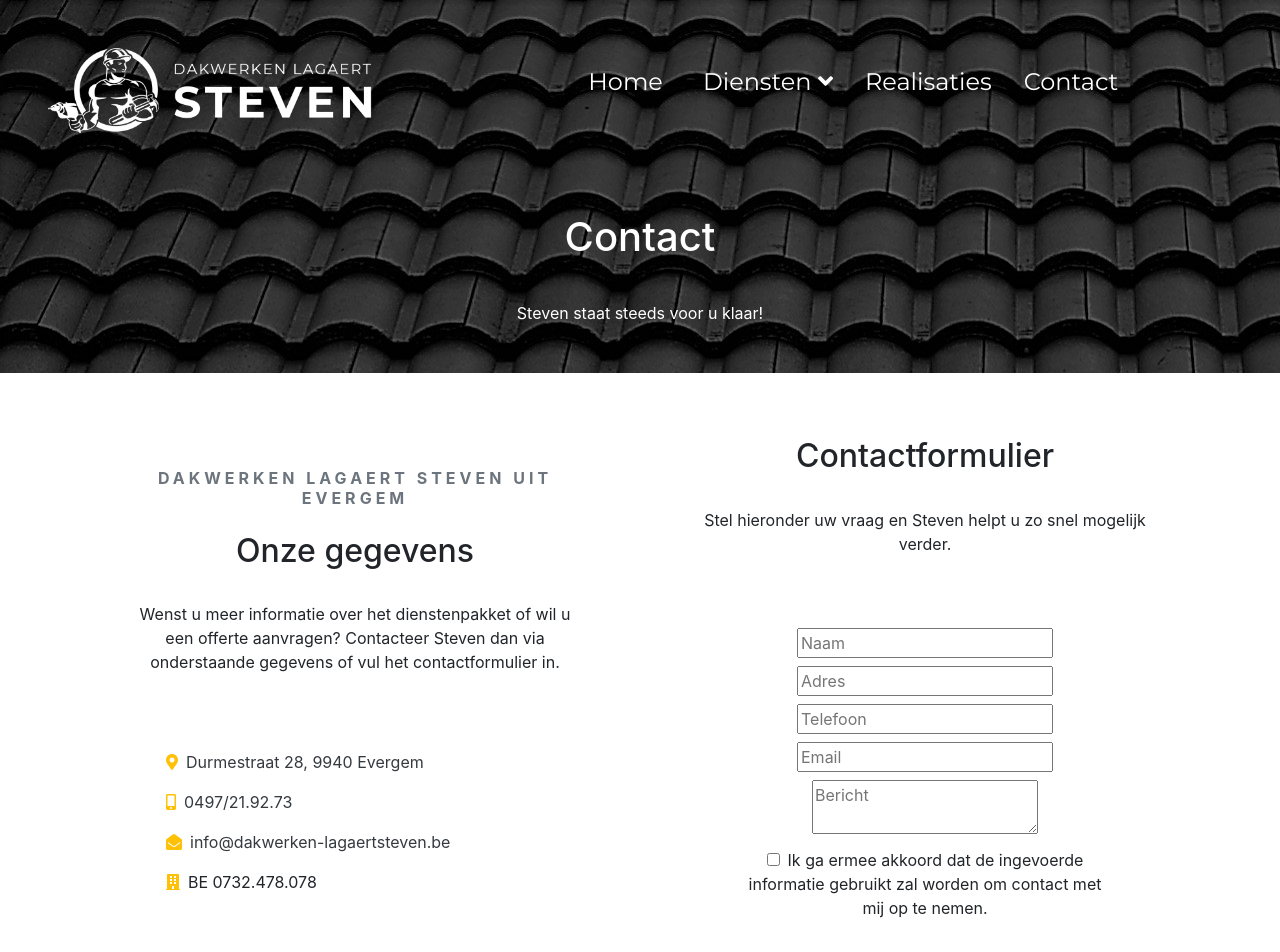
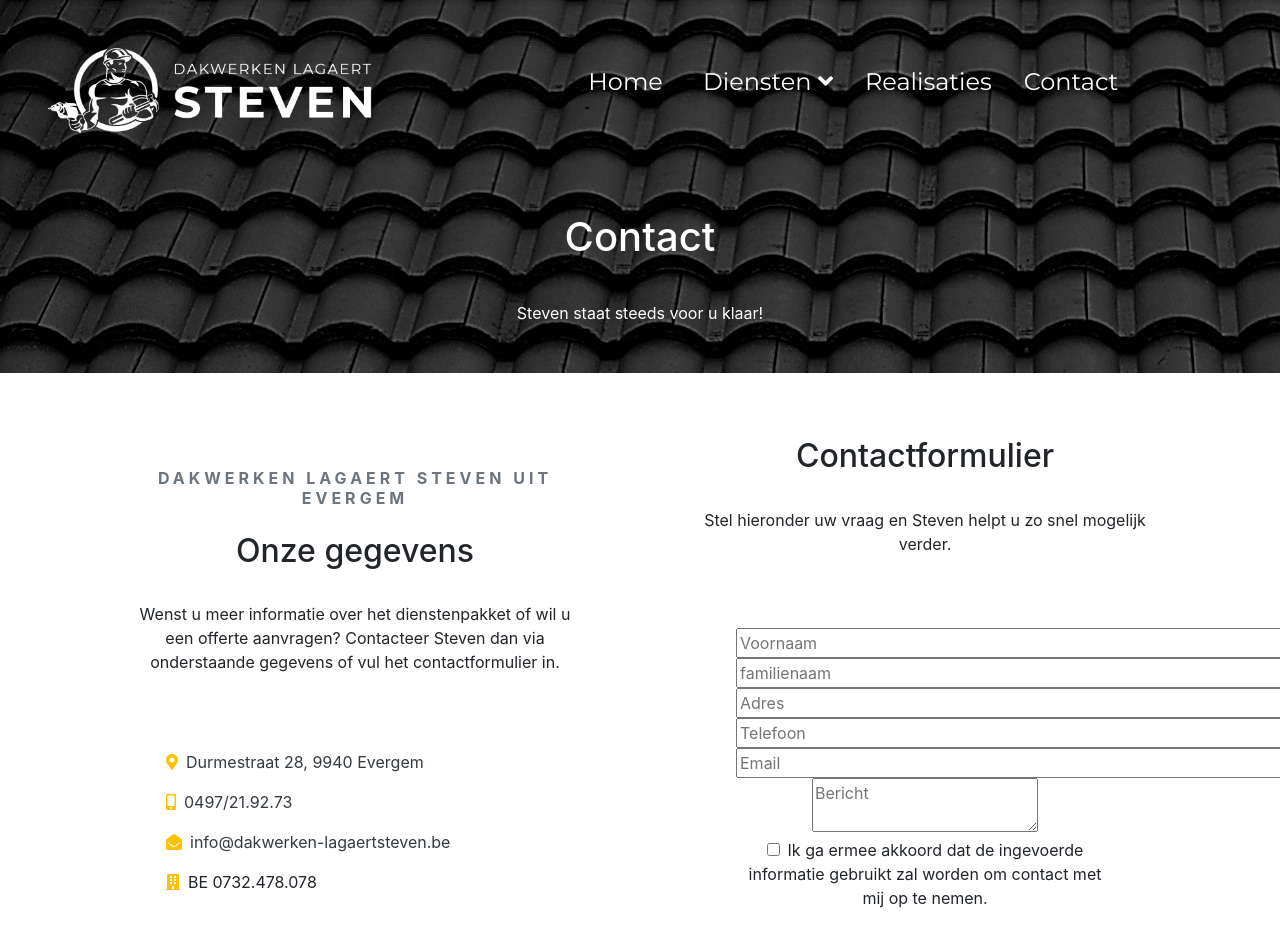
Before and after one commit to Gwen1985/dakwerken-lagaert-steven, a React (Create React App) app: page /contact in a window 1280 px wide. Shown: the top 952 px of the page. Built offline with nearby package versions, Linux system fonts and the light colour scheme.

Commit message:
setup form + formValidation

```diff
--- a/src/assets/styles/header.css
+++ b/src/assets/styles/header.css
@@ -2,6 +2,7 @@
     font-family: 'Montserrat', sans-serif;
     /*background-color: #333333;*/
     background-image: linear-gradient(to bottom, #4c4c4c, #0e0909, #4c4c4c);
+
 }
 
 
--- a/src/views/Contact.js
+++ b/src/views/Contact.js
@@ -1,3 +1,4 @@
+import React, {Component} from "react";
 import {Link} from "react-router-dom";
 
 import Nav from "./Nav";
@@ -7,9 +8,100 @@ import logo from "../assets/images/Logo.png";
 
 import '../assets/styles/contact.css';
 
+class Contact extends Component {
 
-const Contact = () => {
+    constructor(props) {
+        super(props);
 
+        this.state = {
+            fields: {},
+            errors: {}
+        }
+    }
+
+    handleValidation() {
+        let fields = this.state.fields;
+        let errors = {};
+        let formIsValid = true;
+
+        //firstName
+        if (!fields["firstName"]) {
+            formIsValid = false;
+            errors["firstName"] = "Gelieve je voornaam in te vullen.";
+        }
+
+        if (typeof fields["firstName"] !== "undefined") {
+            if (!fields["firstName"].match(/^[a-zA-Z]+$/)) {
+                formIsValid = false;
+                errors["firstName"] = "gebruik enkel grote en kleine letters.";
+            }
+        }
+
+        //LastName
+        if (!fields["lastName"]) {
+            formIsValid = false;
+            errors["lastName"] = "Gelieve je familienaam in te vullen.";
+        }
+
+        if (typeof fields["lastName"] !== "undefined") {
+            if (!fields["lastName"].match(/^[a-zA-Z ]+$/)) {
+                formIsValid = false;
+                errors["lastName"] = "gebruik enkel grote en kleine letters.";
+            }
+        }
+
+        //Email
+        if (!fields["Email"]) {
+            formIsValid = false;
+            errors["Email"] = "Gelieve je e-mail adres in te vullen.";
+        }
+
+        if (typeof fields["Email"] !== "undefined") {
+            let lastAtPos = fields["Email"].lastIndexOf('@');
+            let lastDotPos = fields["Email"].lastIndexOf('.');
+
+            if (!(lastAtPos < lastDotPos && lastAtPos > 0 && fields["Email"].indexOf('@@') === -1 && lastDotPos > 2 && (fields["Email"].length - lastDotPos) > 2)) {
+                formIsValid = false;
+                errors["Email"] = "Email is niet geldig.";
+            }
+        }
+
+        //Tel
+        if (!fields["Tel"]) {
+            formIsValid = false;
+            errors["Tel"] = "telefoon verplicht";
+        }
+
+        if (typeof fields["Tel"] !== "undefined") {
+            if (!fields["Tel"].match(/^[0-9]+$/)) {
+                formIsValid = false;
+                errors["Tel"] = "Gebruik enkel grote en kleine letters.";
+            }
+        }
+
+        this.setState({errors: errors});
+        return formIsValid;
+    }
+
+    contactSubmit(e) {
+        e.preventDefault();
+
+        if (this.handleValidation()) {
+            alert("Form submitted");
+        } else {
+            alert("Form has errors.")
+        }
+
+    }
+
+    handleChange(field, e) {
+        let fields = this.state.fields;
+        fields[field] = e.target.value;
+        this.setState({fields});
+    }
+
+
+    render() {
         return (
             <div className="container-fluid">
 
@@ -41,7 +133,8 @@ const Contact = () => {
 
                             <h2 className="text-center p-3">Onze gegevens</h2>
 
-                        <p className="contentText text-center p-2">Wenst u meer informatie over het dienstenpakket of
+                            <p className="contentText text-center p-2">Wenst u meer informatie over het dienstenpakket
+                                of
                                 wil u
                                 een offerte
                                 aanvragen? Contacteer Steven dan via onderstaande gegevens of vul het contactformulier
@@ -87,52 +180,106 @@ const Contact = () => {
 
 
                             <div className="container text-center p-5">
-                            <form method="">
-
+                                <form name="contactform" onSubmit={this.contactSubmit.bind(this)}>
+                                    <fieldset>
                                         <ul className="list-unstyled">
                                             <li>
-                                        <label htmlFor="Naam">
+                                                <input
+                                                    type="text"
+                                                    required={true}
+                                                    placeholder="Voornaam"
+                                                    size="50"
+                                                    ref="firstName"
+                                                    onChange={this.handleChange.bind(this, "firstName")}
+                                                    value={this.state.fields["firstName"]}
+                                                />
 
-                                            <input type="text" required={true} placeholder="Naam" id="Naam"/>
-                                        </label>
+                                                <span style={{color: "red"}}>{this.state.errors["firstName"]}</span>
                                             </li>
 
                                             <li>
-                                        <label form="Adres">
-                                            <input type="text" required={true} placeholder="Adres" id="Adres"/>
-                                        </label>
+                                                <input
+                                                    type="text"
+                                                    required={true}
+                                                    placeholder="familienaam"
+                                                    size="50"
+                                                    ref="lastName"
+                                                    onChange={this.handleChange.bind(this, "lastName")}
+                                                    value={this.state.fields["lastName"]}
+                                                />
+
+                                                <span style={{color: "red"}}>{this.state.errors["lastName"]}</span>
                                             </li>
 
                                             <li>
-                                        <label form="Tel">
-                                            <input type="text" required={true} placeholder="Telefoon" id="Tel"/>
-                                        </label>
+                                                <input
+                                                    type="text"
+                                                    required={true}
+                                                    placeholder="Adres"
+                                                    size="50"
+                                                    ref="Address"
+                                                    onChange={this.handleChange.bind(this, "Address")}
+                                                    value={this.state.fields["Address"]}
+                                                />
+
+                                                <span style={{color: "red"}}>{this.state.errors["Address"]}</span>
                                             </li>
 
                                             <li>
-                                        <label form="Email">
-                                            <input type="email" required={true} placeholder="Email" id="Email"/>
-                                        </label>
-                                    </li>
+                                                <input
+                                                    type="text"
+                                                    required={true}
+                                                    placeholder="Telefoon"
+                                                    size="50"
+                                                    ref="Tel"
+                                                    onChange={this.handleChange.bind(this, "Tel")}
+                                                    value={this.state.fields["Tel"]}
+                                                />
 
-                                    <li>
-                                        <label htmlFor="Bericht">
-                                            <textarea placeholder="Bericht" required={true} id="Bericht"/>
-                                        </label>
+                                                <span style={{color: "red"}}>{this.state.errors["Tel"]}</span>
                                             </li>
 
                                             <li>
 
-                                        <input type="checkbox"  required={true} className="mr-2"/>
-                                        Ik ga ermee akkoord dat de ingevoerde informatie gebruikt zal worden om contact
-                                        met mij op te nemen.
+                                                <input
+                                                    type="email"
+                                                    required={true}
+                                                    placeholder="Email"
+                                                    size="50"
+                                                    ref="Email"
+                                                    onChange={this.handleChange.bind(this, "Email")}
+                                                    value={this.state.fields["Email"]}
+                                                />
+
+                                                <span style={{color: "red"}}>{this.state.errors["Email"]}</span>
+                                            </li>
+
+                                            <li>
+                                                <textarea
+                                                    placeholder="Bericht"
+                                                    required={true}
+                                                    ref="Mess"
+                                                    onChange={this.handleChange.bind(this, "Mess")}
+                                                    value={this.state.fields["Mess"]}
+                                                />
+                                            </li>
+
+                                            <li>
+
+                                                <input
+                                                    type="checkbox"
+                                                    required={true}
+                                                    className="mr-2"
+                                                />
+                                                Ik ga ermee akkoord dat de ingevoerde informatie gebruikt zal worden om
+                                                contact met mij op te nemen.
                                             </li>
 
                                             <li>
                                                 <input type="submit" className="mt-5"/>
                                             </li>
                                         </ul>
-
+                                    </fieldset>
                                 </form>
                             </div>
                         </div>
@@ -146,5 +293,7 @@ const Contact = () => {
 
         )
     }
+}
+
 
 export default Contact;
--- a/src/views/Header.js
+++ b/src/views/Header.js
@@ -29,7 +29,7 @@ const Header = () => {
 
             <div className="col-12 text-center">
                 <div className="titleWrapper">
-
+f
                     <h1 className="title text-white">Dakwerken Lagaert Steven</h1>
 
                     <p className="title_2 text-warning">UIT EVERGEM</p>
```
Also changed, not shown: src/assets/images/roof.png (added). Lines whose indentation alone changed are shown as unchanged.
